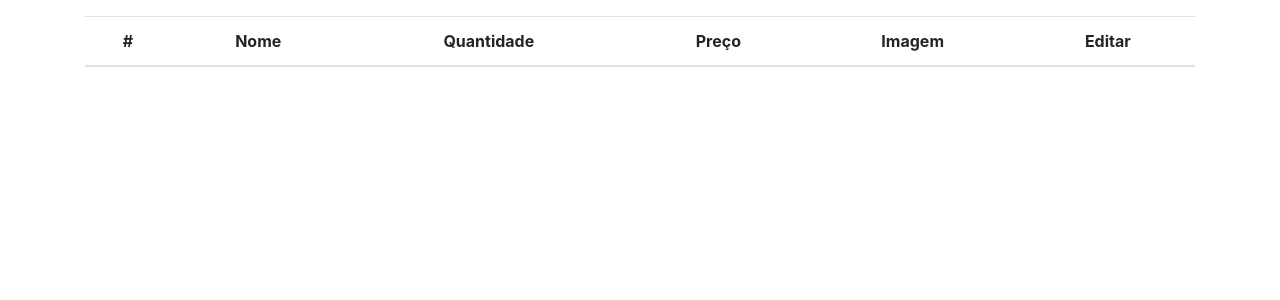
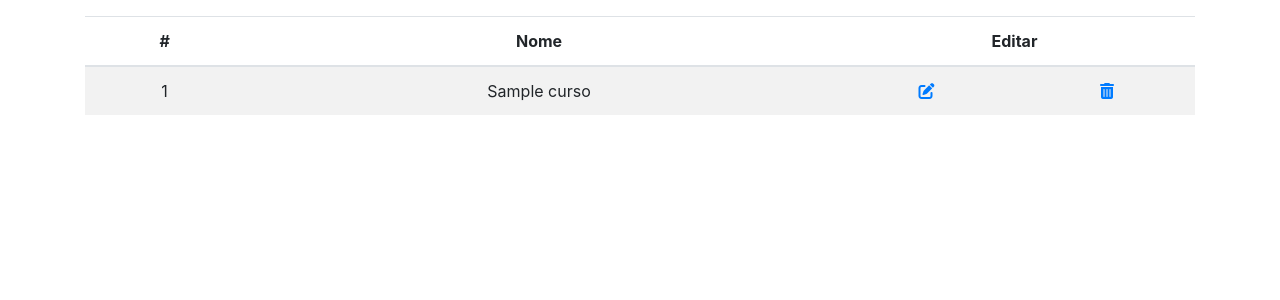
Before and after one commit to lpjunior/nit_2019.01, a PHP site: page /listar_curso.php in a window 1280 px wide. Shown: the part 56-356 px from the top of the page. Run offline with PHP 8.4, Linux system fonts and the light colour scheme; tables that the repository leaves empty hold one stand-in row (values such as "Sample post"); data that the repository does not hold is empty; some libraries are stand-ins or nearby versions.

Commit message:
Update listar_curso.php

```diff
--- a/aula04/listar_curso.php
+++ b/aula04/listar_curso.php
@@ -8,25 +8,19 @@
                 <tr>
                     <th>#</th>
                     <th>Nome</th>
-                    <th>Quantidade</th>
-                    <th>Preço</th>
-                    <th>Imagem</th>
                     <th colspan="2">Editar</th>
                 </tr>
             </thead>
             <tbody>
                 <!-- Estruturas de repetição -->
-                <?php for($i = 0; $i < sizeof($lista); $i++) : ?>
+                <?php foreach (listaCursos() as $curso): ?>
                 <tr>
-                    <td><?= $i + 1 ?></td>
-                    <td><?= $lista[$i]['nome'] ?></td>
-                    <td><?= $lista[$i]['quantidade'] ?></td>
-                    <td><?= $lista[$i]['preco'] ?></td>
-                    <td><a href="<?= $lista[$i]['imagem'] ?>"><i class="fas fa-camera-retro"></i></a></td>
-                    <td><a href="#"><i class="fas fa-edit"></i></a></td>
-                    <td><a href="#"><i class="fas fa-trash-alt"></i></a></td>
+                    <td><?= $curso['idcurso'] ?></td>
+                    <td><?= $curso['nome'] ?></td>
+                    <td><a href="edit_curso.php?id=<?= $curso['idcurso'] ?>"><i class="fas fa-edit"></i></a></td>
+                    <td><a href="delete_curso.php?id=<?= $curso['idcurso'] ?>"><i class="fas fa-trash-alt"></i></a></td>
                 </tr>
-                <?php endfor; ?>
+                <?php endforeach; ?>
             </tbody>
         </table>
     </div>
```
